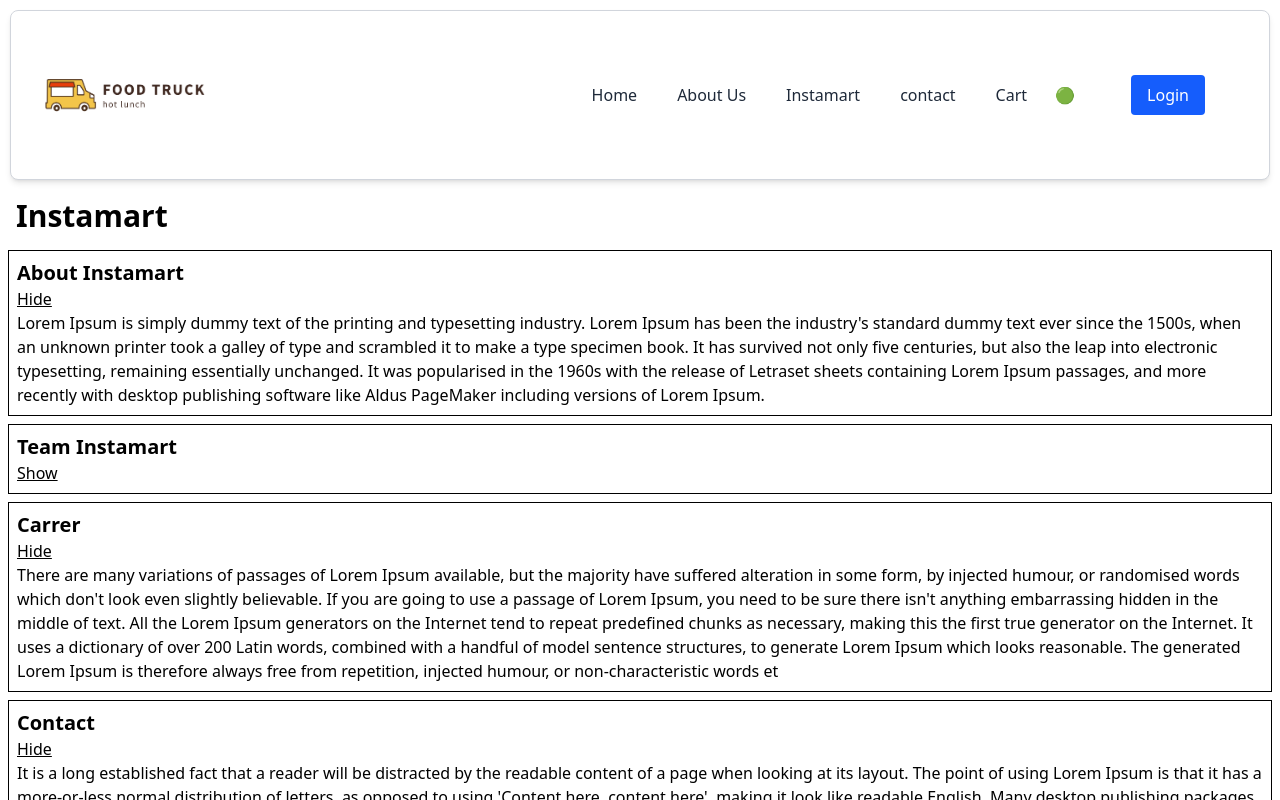
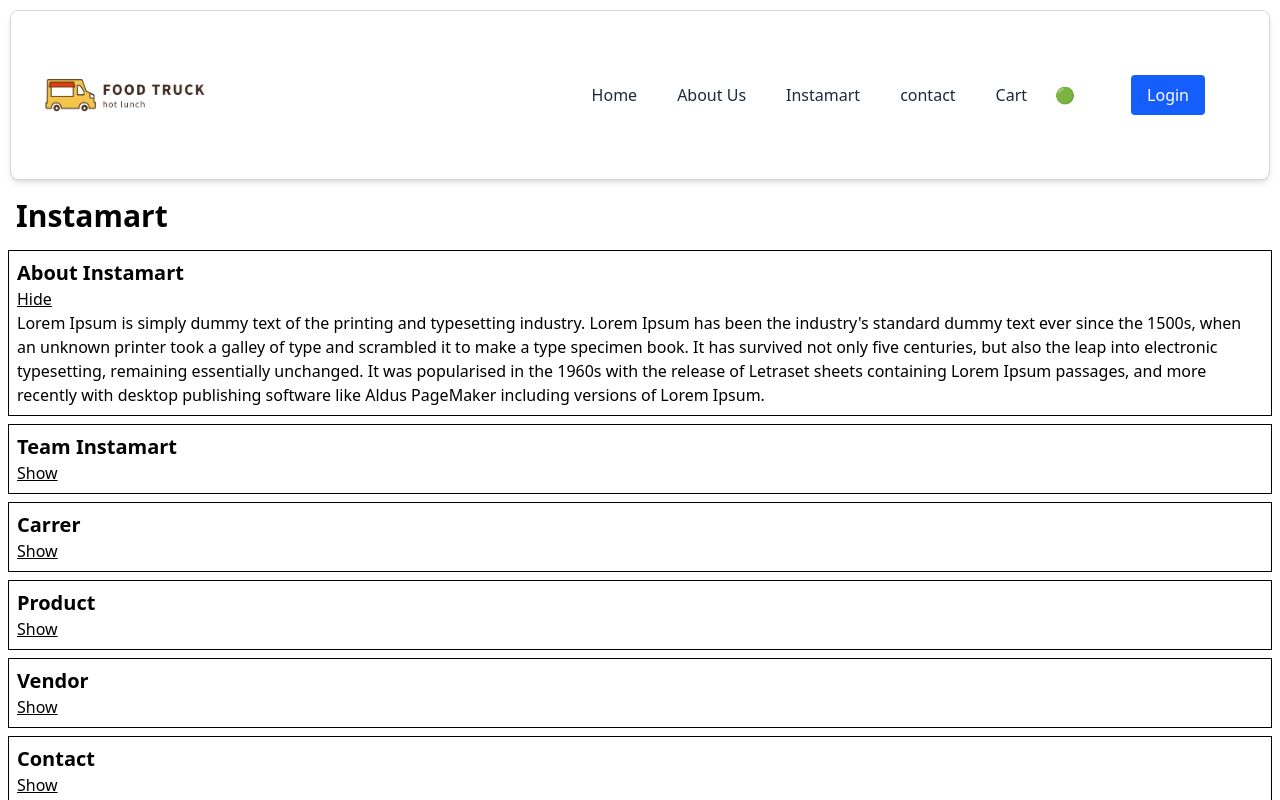
Before and after one commit to rajcse1721/Food-Truck, a React (Vite) app: page /instamart in a window 1280 px wide. Shown: the top 800 px of the page. Built offline with nearby package versions, Linux system fonts and the light colour scheme.

Commit message:
Update Instamart.jsx

```diff
--- a/src/components/Instamart.jsx
+++ b/src/components/Instamart.jsx
@@ -28,8 +28,8 @@ const Instamart = () => {
   const [sectionConfig, setSectionConfig] = useState({
     showAbout: true,
     showTeam: false,
-    showCareer: true,
-    showContact: true,
+    showCareer: false,
+    showContact: false,
   });
   return (
     <div>
@@ -46,6 +46,8 @@ const Instamart = () => {
             showTeam: false,
             showCareer: false,
             showContact: false,
+            showProduct: false,
+            showVendor: false,
           })
         }
       />
@@ -61,6 +63,8 @@ const Instamart = () => {
             showTeam: true,
             showCareer: false,
             showContact: false,
+            showProduct: false,
+            showVendor: false,
           })
         }
       />
@@ -76,6 +80,42 @@ const Instamart = () => {
             showTeam: false,
             showCareer: true,
             showContact: false,
+            showProduct: false,
+            showVendor: false,
+          })
+        }
+      />
+      <Section
+        title={"Product"}
+        description={
+          "There are many variations of passages of Lorem Ipsum available, but the majority have suffered alteration in some form, by injected humour, or randomised words which don't look even slightly believable. If you are going to use a passage of Lorem Ipsum, you need to be sure there isn't anything embarrassing hidden in the middle of text. All the Lorem Ipsum generators on the Internet tend to repeat predefined chunks as necessary, making this the first true generator on the Internet. It uses a dictionary of over 200 Latin words, combined with a handful of model sentence structures, to generate Lorem Ipsum which looks reasonable. The generated Lorem Ipsum is therefore always free from repetition, injected humour, or non-characteristic words et"
+        }
+        isVisible={sectionConfig.showProduct}
+        setIsVisible={() =>
+          setSectionConfig({
+            showAbout: false,
+            showTeam: false,
+            showCareer: false,
+            showContact: false,
+            showProduct: true,
+            showVendor: false,
+          })
+        }
+      />
+      <Section
+        title={"Vendor"}
+        description={
+          "There are many variations of passages of Lorem Ipsum available, but the majority have suffered alteration in some form, by injected humour, or randomised words which don't look even slightly believable. If you are going to use a passage of Lorem Ipsum, you need to be sure there isn't anything embarrassing hidden in the middle of text. All the Lorem Ipsum generators on the Internet tend to repeat predefined chunks as necessary, making this the first true generator on the Internet. It uses a dictionary of over 200 Latin words, combined with a handful of model sentence structures, to generate Lorem Ipsum which looks reasonable. The generated Lorem Ipsum is therefore always free from repetition, injected humour, or non-characteristic words et"
+        }
+        isVisible={sectionConfig.showVendor}
+        setIsVisible={() =>
+          setSectionConfig({
+            showAbout: false,
+            showTeam: false,
+            showCareer: false,
+            showContact: false,
+            showProduct: false,
+            showVendor: true,
           })
         }
       />
```
